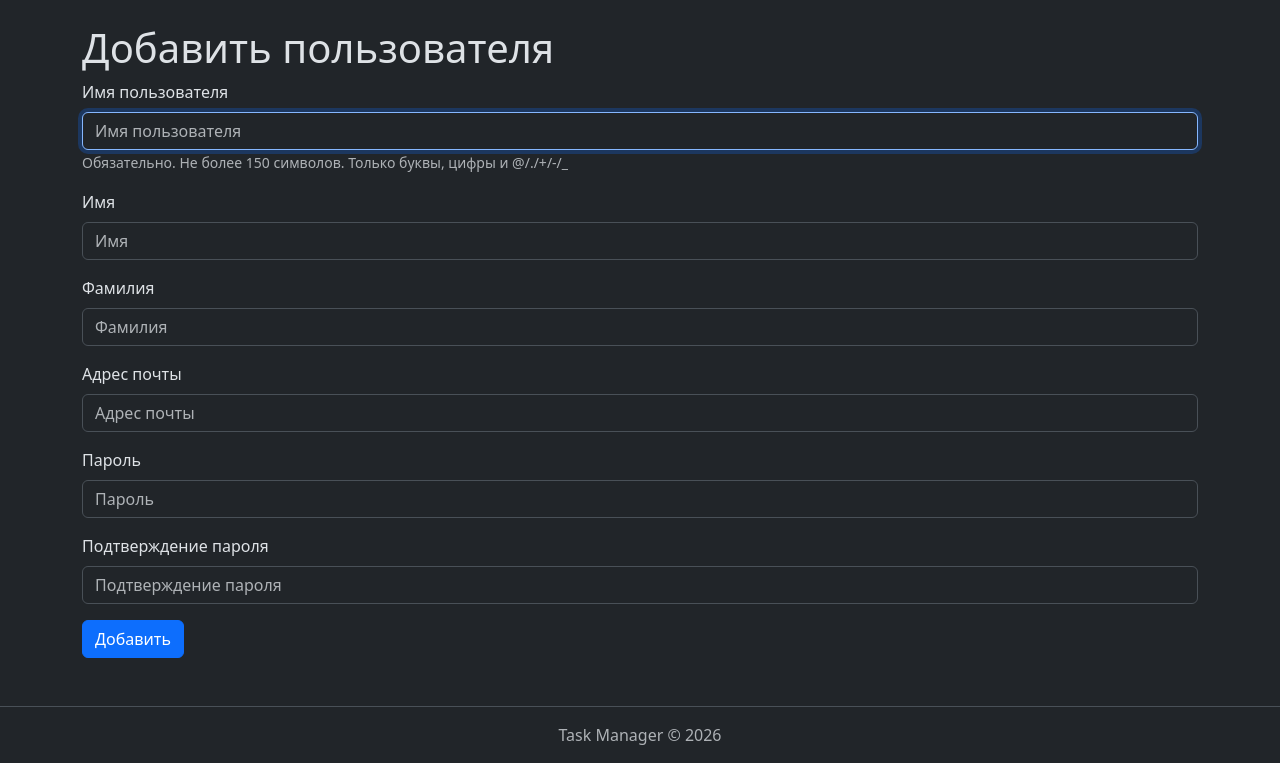
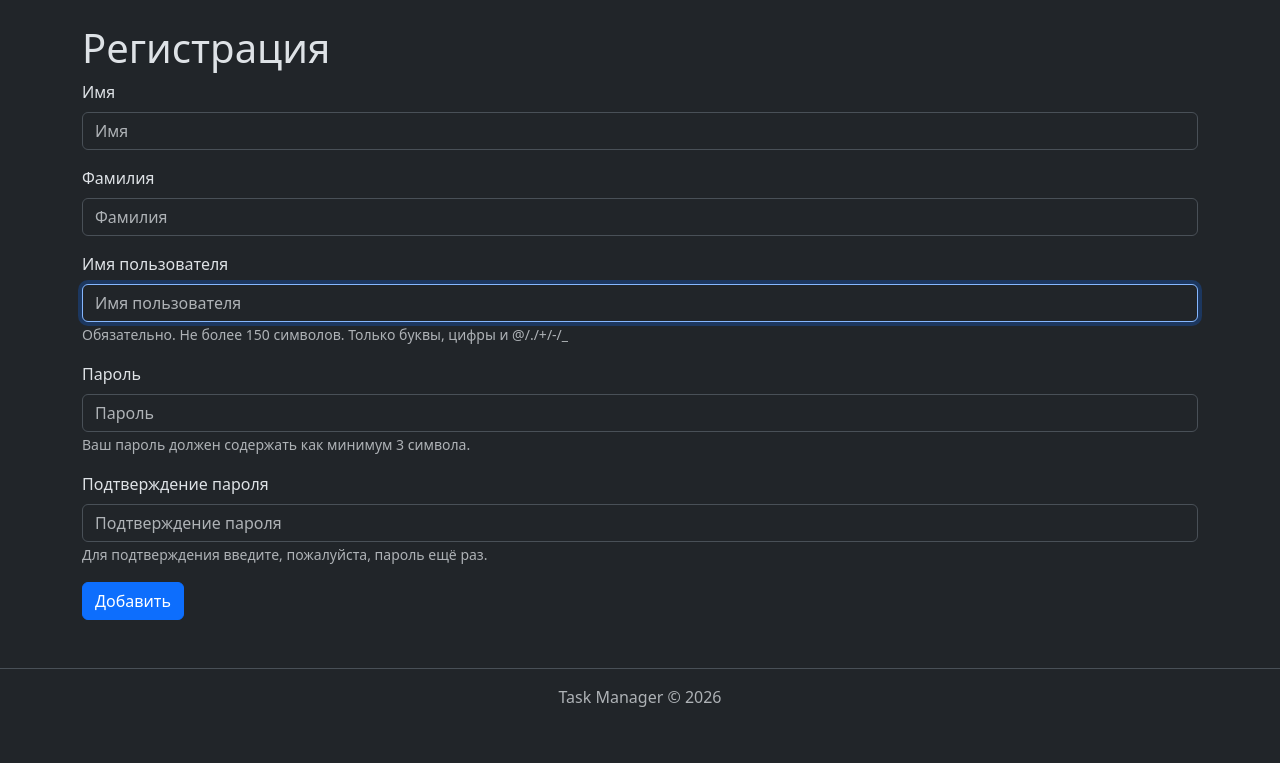
Before and after one commit to UselessHumster/python-project-52, a Django app: page /users/create/ in a window 1280 px wide. Shown: the part 57-820 px from the top of the page. After the commit the page ends 764 px from the top, so only its background shows below. Run offline with Django 5.2, Linux system fonts and the light colour scheme; parts of the project's set-up code (start-up, migrations or seed data) failed here and were passed over; some libraries are stand-ins or nearby versions.

Commit message:
make talor for hexlet

```diff
--- a/task_manager/users/forms.py
+++ b/task_manager/users/forms.py
@@ -10,21 +10,22 @@ class UserCreateForm(UserCreationForm):
                   'Только буквы, цифры и @/./+/-/_')
     password1 = forms.CharField(
         label="Пароль",
+        help_text='Ваш пароль должен содержать как минимум 3 символа.',
         widget=forms.PasswordInput,
     )
     password2 = forms.CharField(
         label="Подтверждение пароля",
+        help_text='Для подтверждения введите, пожалуйста, пароль ещё раз.',
         widget=forms.PasswordInput,
     )
 
     class Meta:
         model = User
-        fields = ("username", "first_name", "last_name", "email", "password1", "password2")
+        fields = ("first_name", "last_name", "username", "password1", "password2")
         labels = {
             "username": "Имя пользователя",
             "first_name": "Имя",
             "last_name": "Фамилия",
-            "email": "Адрес почты",
             "password1": "Пароль",
             "password2": "Подтверждение пароля",
 
--- a/task_manager/users/templates/users/user_form.html
+++ b/task_manager/users/templates/users/user_form.html
@@ -2,7 +2,7 @@
 {% load django_bootstrap5 %}
 
 {% block content %}
-<h1>Добавить пользователя</h1>
+<h1>Регистрация</h1>
 
 <form method="post">
   {% csrf_token %}
```
